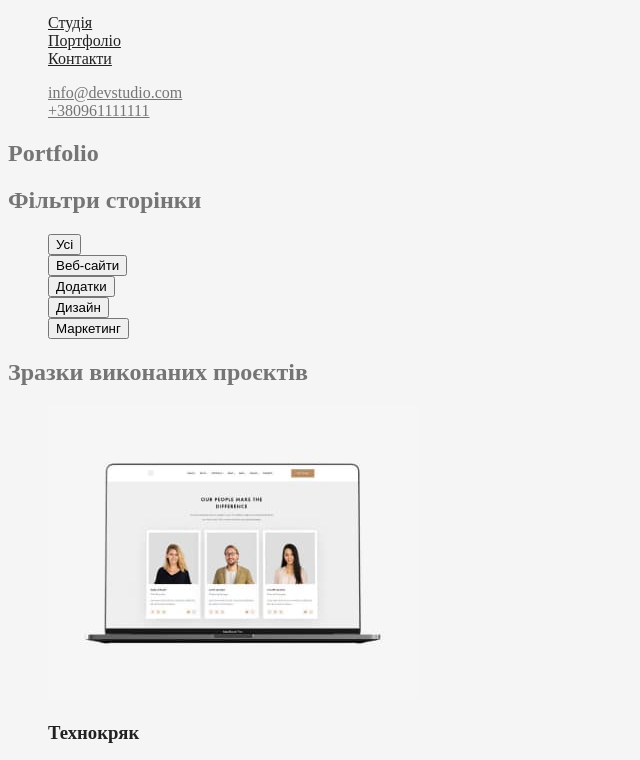
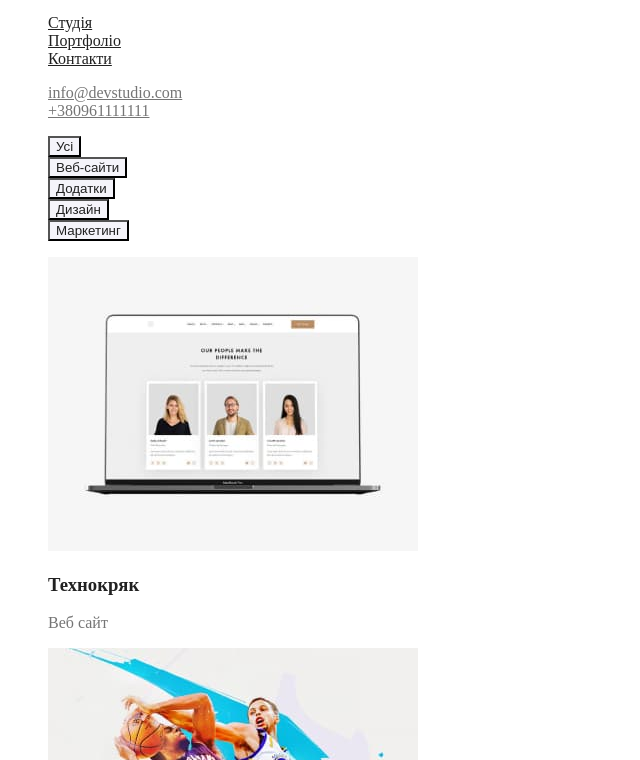
Before and after one commit to annamatviienko2/goit-markup-hw-02, a plain HTML site: page portfolio.html in a window 1280 px wide. Shown: the part 28-788 px from the top of the page, without its empty margins (0-640 px from the left). Drawn offline with Linux system fonts and the light colour scheme.

Commit message:
друга домашка + всі кольори

```diff
--- a/css/styles.css
+++ b/css/styles.css
@@ -1,5 +1,5 @@
 body {
-background-color:#F5F5F5;
+background-color:#ffffff;
 color:  #757575
 }
 
@@ -38,7 +38,7 @@ list-style: none;
 .contact-list a:hover, .contact-list a:focus {
     color:#2196F3}
 
-    /* стилі головного змісу - мейна */
+    /* стилі головної сторінки */
 
 .hero {
     background-color: #2F303A;
@@ -85,6 +85,29 @@ list-style: none;
     background-color: #FFFFFF;
 }
 
+/* стилі сторінки Портфоліо */
+
+.portfolio-button {
+
+    background-color: #F5F4FA;
+    color: #212121;
+}
+
+.portfolio-button:hover, .portfolio-button:focus {
+
+    background-color: #2196F3;
+    color: #ffffff;
+}
+
+.photo-background {
+    background-color: #EEEEEE;
+}
+
+.portfolio-projects h3,p {
+background-color: #FFFFFF;
+
+}
+
 /* стилі футера */
 
 footer {
--- a/portfolio.html
+++ b/portfolio.html
@@ -33,21 +33,26 @@
     <main>
 
         <section>
-            <h1> Portfolio </h1>
-            <h2> Фільтри сторінки </h2>
-            <Ul >
-                <li> <button type ="button"> Усі </button> </li>
-                <li> <button type ="button">  Веб-сайти </button> </li>
-                <li> <button type ="button">  Додатки </button> </li>
-                <li> <button type ="button"> Дизайн  </button> </li>
-                <li> <button type ="button">  Маркетинг </button> </li>
+
+            <h1 class = "visually-hidden"> Portfolio </h1>
+
+            <h2 class = "visually-hidden"> Фільтри сторінки </h2>
+
+            <Ul>
+
+                <li> <button type ="button" class="portfolio-button"> Усі </button> </li>
+                <li> <button type ="button" class="portfolio-button">  Веб-сайти </button> </li>
+                <li> <button type ="button" class="portfolio-button">  Додатки </button> </li>
+                <li> <button type ="button" class="portfolio-button"> Дизайн  </button> </li>
+                <li> <button type ="button" class="portfolio-button">  Маркетинг </button> </li>
 
             </Ul>
 
-            <h2> Зразки виконаних проєктів </h2>
-            <Ul>
+            <h2 class = "visually-hidden"> class = "visually-hidden" Зразки виконаних проєктів </h2>
+
+            <Ul class="portfolio-projects">
                 <li>
-                    <img src="./images/technokriak.jpg" alt="Технокряк вебсайти" width="370">
+                    <img src="./images/technokriak.jpg" alt="Технокряк вебсайти" width="370" class="photo-background">
                     <h3 class="title-name"> Технокряк </h3>
                     <p> Веб сайт </p>
                 </li>
@@ -79,7 +84,7 @@
                 <li>
                     <img src="./images/limitededition.jpg" alt="Видання Limited Edition" width="370">
                     <h3 class="title-name"> Видання Limited Edition </h3>
-                    <p lang="en"> Дизайн </p>
+                    <p> Дизайн </p>
                 </li>
                 <li>
                     <img src="./images/lab.jpg" alt="Проєкт Lab" width="370">
```
